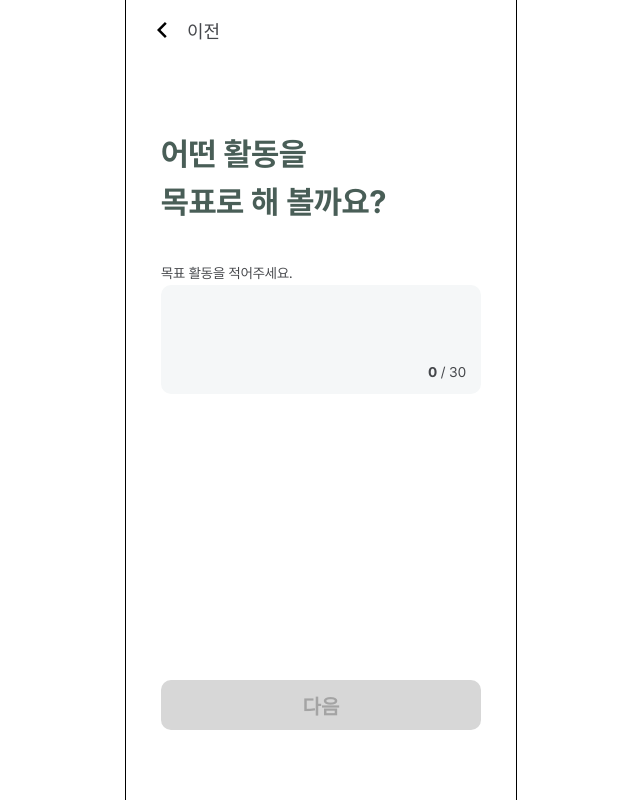
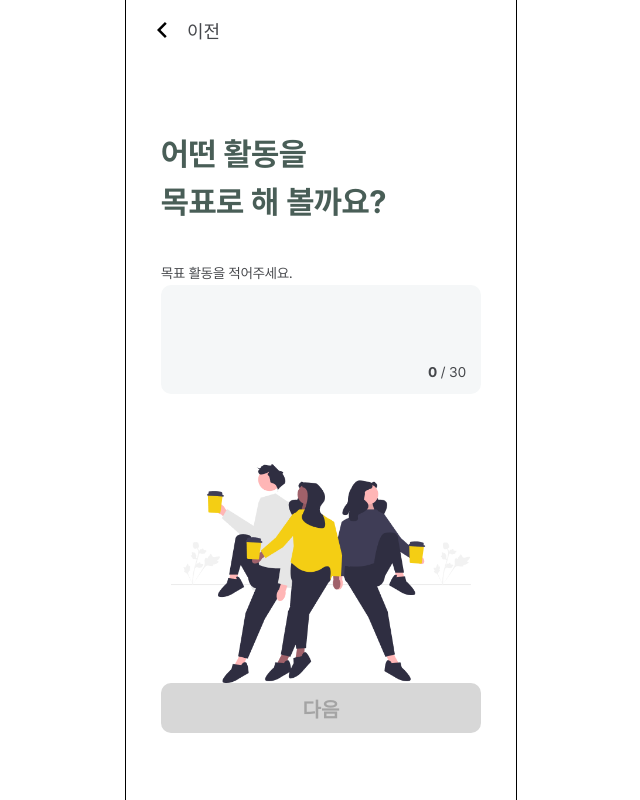
Before and after one commit to f-lab-edu/subsclife-fe, a React (Vite) app in the folder subsclife/: page /task in a window 1280 px wide. Shown: the whole page, without its empty margins (319-959 px from the left). Built offline with nearby package versions, Linux system fonts and the light colour scheme; no server answers.

Commit message:
feat: added images

```diff
--- a/subsclife/src/pages/WriteTask/WriteTaskGoal/WriteTaskGoal.styled.ts
+++ b/subsclife/src/pages/WriteTask/WriteTaskGoal/WriteTaskGoal.styled.ts
@@ -14,8 +14,10 @@ const SubTitle = styled.p`
   font-size: 14px;
   color: ${({ theme }) => theme.color.black};
 `;
+
 const TextareaWrapper = styled.div`
   width: 100%;
+  margin-bottom: 70px;
   padding: 15px;
   background-color: ${({ theme }) => theme.color.white};
   border-radius: 10px;
@@ -42,4 +44,14 @@ const TextareaWrapper = styled.div`
   }
 `;
 
-export { Title, SubTitle, TextareaWrapper };
+const ImageWrapper = styled.div`
+  display: flex;
+  align-items: center;
+  justify-content: center;
+
+  img {
+    width: 300px;
+  }
+`;
+
+export { Title, SubTitle, TextareaWrapper, ImageWrapper };
--- a/subsclife/src/pages/WriteTask/WriteTaskGoal/WriteTaskGoal.tsx
+++ b/subsclife/src/pages/WriteTask/WriteTaskGoal/WriteTaskGoal.tsx
@@ -7,6 +7,7 @@ import { WriteTaskPageType } from "../WriteTask";
 
 import * as Icons from "@/assets/icons";
 import * as Styled from "./WriteTaskGoal.styled";
+import GoalImg from "@/assets/imgs/goal.png";
 
 const WriteTaskGoal = ({ task, movePrev, moveNext }: WriteTaskPageType) => {
   const [title, setTitle] = useState<string>(task.title || "");
@@ -47,6 +48,9 @@ const WriteTaskGoal = ({ task, movePrev, moveNext }: WriteTaskPageType) => {
             <em>{title.length}</em> / 30
           </p>
         </Styled.TextareaWrapper>
+        <Styled.ImageWrapper>
+          <img src={GoalImg} alt='coffee_img' />
+        </Styled.ImageWrapper>
       </Layout.Content>
       <Layout.Bottom>
         <button disabled={!title.length} onClick={nextHandler}>
--- a/subsclife/src/pages/WriteTask/WriteTaskPeriod/WriteTaskPeriod.styled.ts
+++ b/subsclife/src/pages/WriteTask/WriteTaskPeriod/WriteTaskPeriod.styled.ts
@@ -55,4 +55,15 @@ const CalendarButton = styled.button`
   color: ${({ theme }) => theme.color.black};
 `;
 
-export { Title, SubTitle, TextareaWrapper, CalendarButton };
+const ImageWrapper = styled.div`
+  display: flex;
+  align-items: center;
+  justify-content: center;
+  margin-top: 80px;
+
+  img {
+    width: 180px;
+  }
+`;
+
+export { Title, SubTitle, TextareaWrapper, CalendarButton, ImageWrapper };
--- a/subsclife/src/pages/WriteTask/WriteTaskPeriod/WriteTaskPeriod.tsx
+++ b/subsclife/src/pages/WriteTask/WriteTaskPeriod/WriteTaskPeriod.tsx
@@ -8,6 +8,7 @@ import { WriteTaskPageType } from "../WriteTask";
 
 import * as Icons from "@/assets/icons";
 import * as Styled from "./WriteTaskPeriod.styled";
+import PeriodImg from "@/assets/imgs/period.png";
 
 const dateFormatter = (date: string | Date | Dayjs) =>
   dayjs(date).format("YYYY년 M월 D일 H시");
@@ -49,6 +50,9 @@ const WriteTaskPeriod = ({ task, movePrev, moveNext }: WriteTaskPageType) => {
         <Styled.CalendarButton onClick={openEndCalender}>
           {endDate ? dateFormatter(endDate) : "종료 기간 선택"}
         </Styled.CalendarButton>
+        <Styled.ImageWrapper>
+          <img src={PeriodImg} alt="period_img" />
+        </Styled.ImageWrapper>
       </Layout.Content>
       <Layout.Bottom>
         <button disabled={!startDate && !endDate} onClick={nextHandler}>
```
Also changed, not shown: subsclife/src/assets/imgs/goal.png (added), subsclife/src/assets/imgs/period.png (added).
